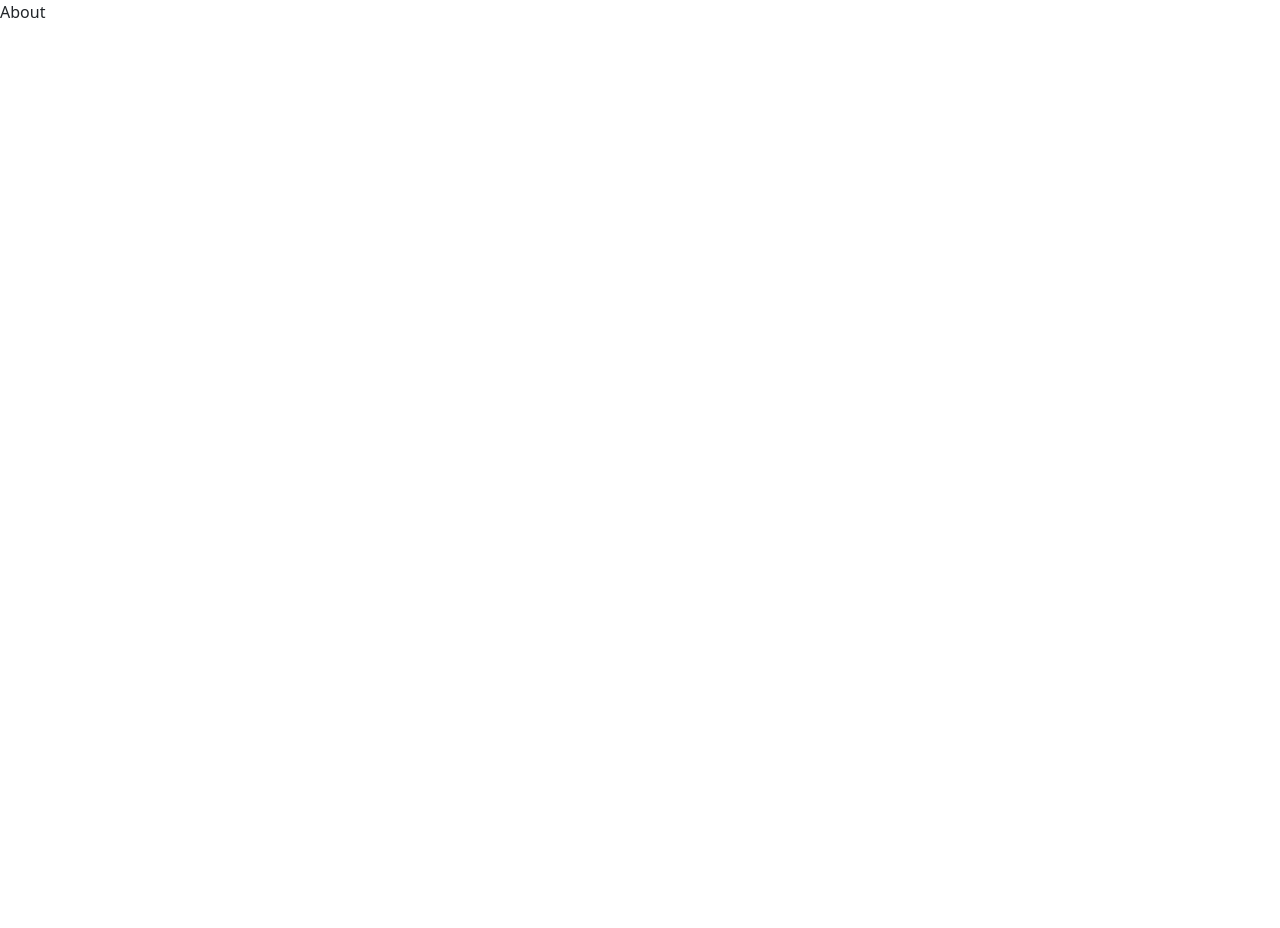
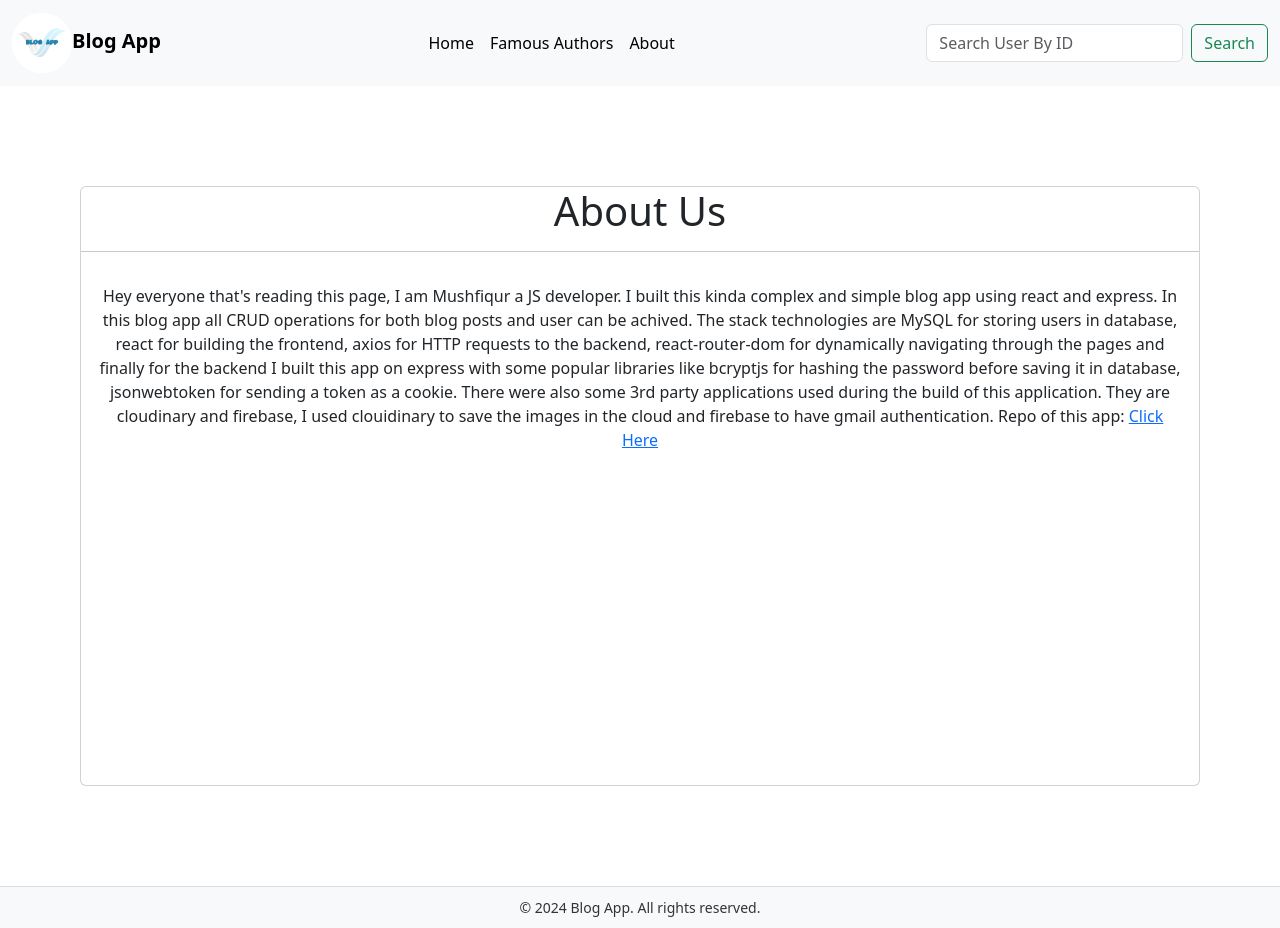
Before and after one commit to mushfiqurniazzz/Blog-App---React--MySQL--Node, a React (Vite) app in the folder client/: page /about in a window 1280 px wide. Before the commit the page ends 800 px from the top, so only its background shows below. Built offline with nearby package versions, Linux system fonts and the light colour scheme.

Commit message:
added about page to frontend

```diff
--- a/client/src/pages/About.jsx
+++ b/client/src/pages/About.jsx
@@ -1,9 +1,46 @@
-import React from 'react'
+import NavBar from "../components/NavBar";
+import Footer from "../components/Footer";
+import styles from "../styles/About.module.css";
 
+//about functional component which will render a paraghraph about how i built the application
 const About = () => {
   return (
-    <div>About</div>
-  )
-}
+    <>
+      <NavBar />
+      <div id={styles.cardbody}>
+        <div className="card" id={styles.card}>
+          <div className="mb-3" id={styles.mb3}>
+            <h1>About Us</h1>
+            <hr />
+            <p>
+              Hey everyone that&apos;s reading this page, I am Mushfiqur a JS
+              developer. I built this kinda complex and simple blog app using
+              react and express. In this blog app all CRUD operations for both
+              blog posts and user can be achived. The stack technologies are
+              MySQL for storing users in database, react for building the
+              frontend, axios for HTTP requests to the backend, react-router-dom
+              for dynamically navigating through the pages and finally for the
+              backend I built this app on express with some popular libraries
+              like bcryptjs for hashing the password before saving it in
+              database, jsonwebtoken for sending a token as a cookie. There were
+              also some 3rd party applications used during the build of this
+              application. They are cloudinary and firebase, I used clouidinary
+              to save the images in the cloud and firebase to have gmail
+              authentication. Repo of this app:{" "}
+              <a
+                href="https://github.com/mushfiqurniazzz/blog-App---React--MySQL--Node/tree/main"
+                target="_blank"
+              >
+                Click Here
+              </a>
+            </p>
+          </div>
+        </div>
+      </div>
+      <Footer />
+    </>
+  );
+};
 
-export default About
+//exporting the functional componenet
+export default About;
--- /dev/null
+++ b/client/src/styles/About.module.css
@@ -0,0 +1,18 @@
+#cardbody {
+  display: grid;
+  place-items: center;
+  height: 100vh;
+}
+
+#card {
+  height: 75vh;
+  width: 70rem;
+  margin: 3rem;
+}
+#mb3 {
+  text-align: center;
+}
+
+#mb3 p {
+  padding: 1rem;
+}
```
